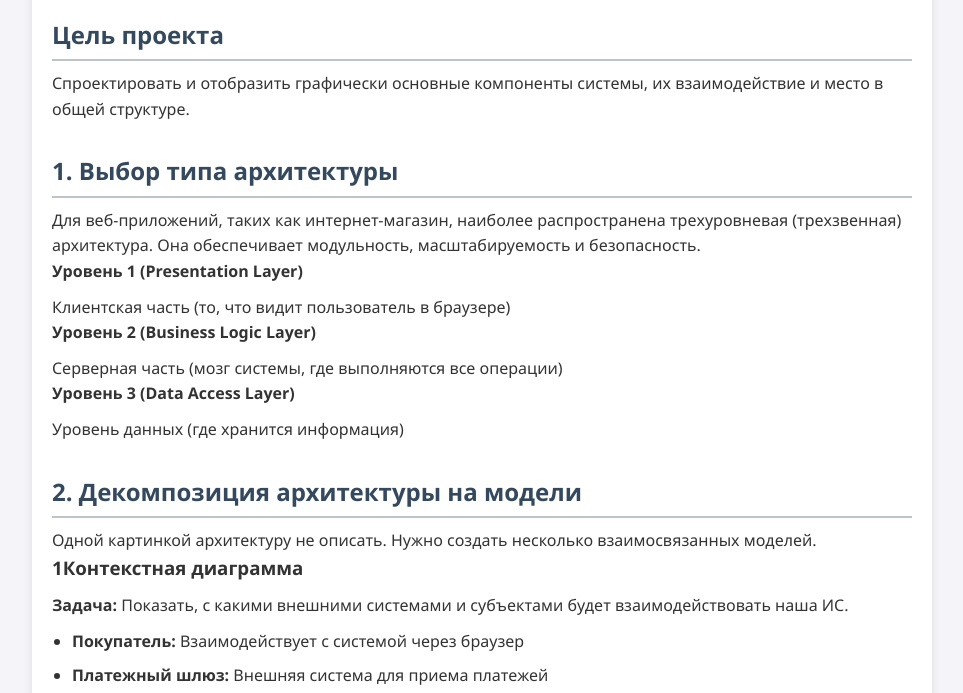
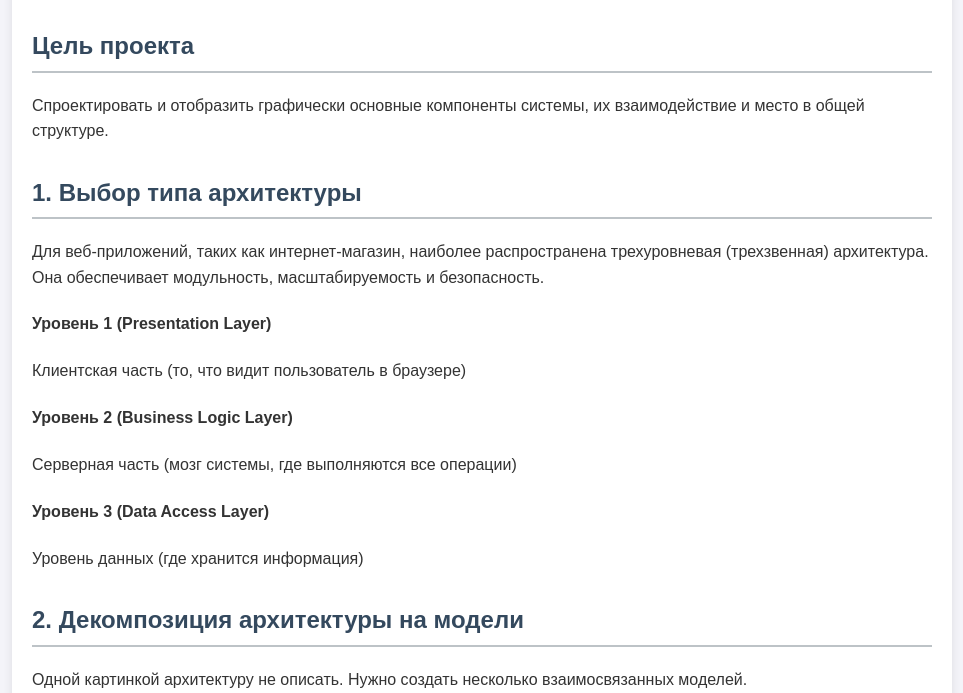
Before and after one commit to deputatovakv23-glitch/123, a plain HTML site: page prLection4.html in a window 1280 px wide. Shown: the part 141-834 px from the top of the page, without its empty margins (158-1121 px from the left). Drawn offline with Linux system fonts and the light colour scheme.

Commit message:
Update prLection4.html

```diff
--- a/prLection4.html
+++ b/prLection4.html
@@ -5,13 +5,6 @@
     <meta name="viewport" content="width=device-width, initial-scale=1.0">
     <title>Архитектура ИС "Интернет-магазин" - УП.05</title>
     <style>
-        * {
-            margin: 0;
-            padding: 0;
-            box-sizing: border-box;
-            font-family: 'Segoe UI', Tahoma, Geneva, Verdana, sans-serif;
-        }
-
        body {
         font-family: Arial, sans-serif;
         background-color: #f4f4f9;
```
